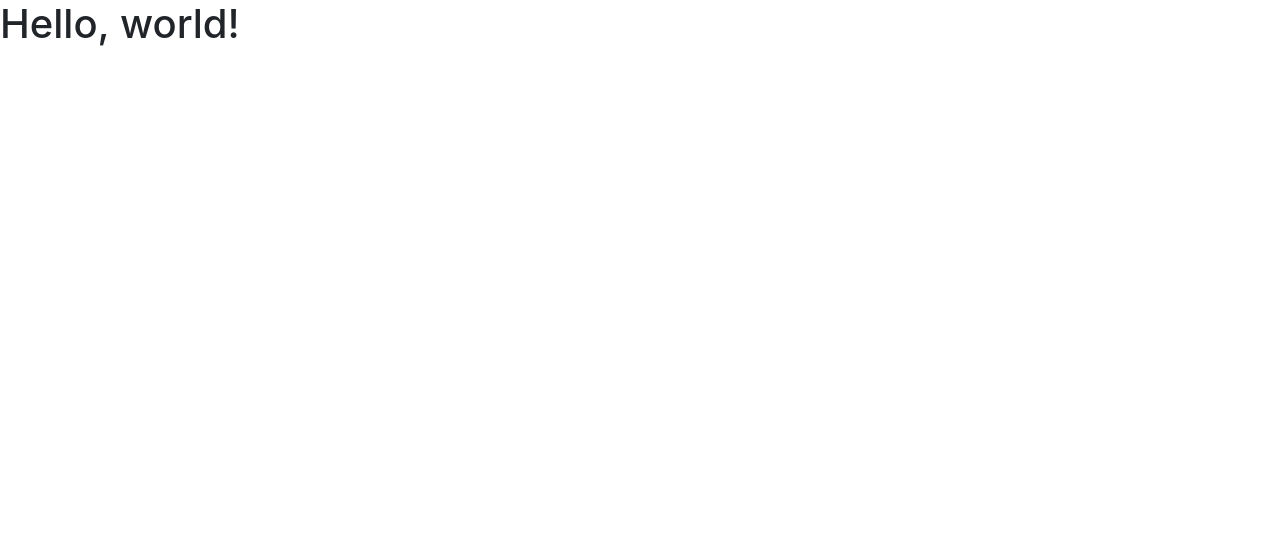
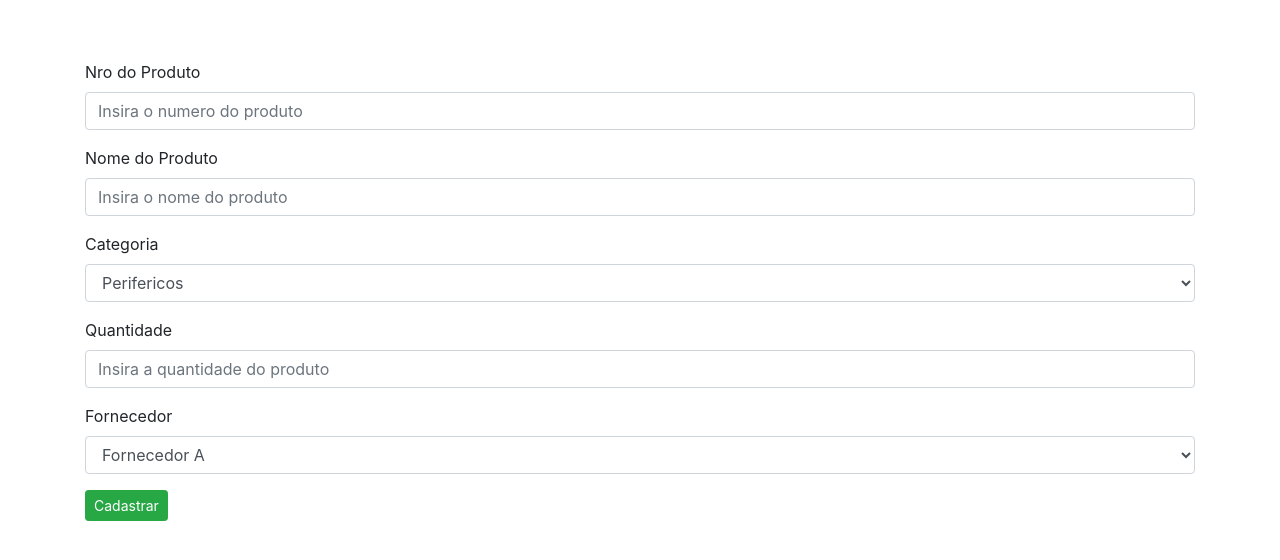
Before and after one commit to cleverson1992/php-crud, a PHP site: page / in a window 1280 px wide. Before the commit the part shown is almost empty. Shown: the top 560 px of the page. Run offline with PHP 8.4, Linux system fonts and the light colour scheme; some libraries are stand-ins or nearby versions.

Commit message:
inicio do form

```diff
--- a/index.php
+++ b/index.php
@@ -11,7 +11,47 @@
     <title>Hello, world!</title>
   </head>
   <body>
-    <h1>Hello, world!</h1>
+
+    <div class="container" style="margin-top: 60px;">
+      <form>
+        <div class="form-group">
+          <label >Nro do Produto</label>
+          <input type="number" class="form-control" placeholder="Insira o numero do produto">
+        </div>
+
+        <div class="form-group">
+          <label >Nome do  Produto</label>
+          <input type="text" class="form-control" placeholder="Insira o nome do produto">
+        </div>
+
+        <div class="form-group">
+          <label >Categoria</label>
+          <select class="form-control">
+            <option>Perifericos</option>
+            <option>Hardware</option>
+            <option>Software</option>
+            <option>Celulares</option>
+          </select>
+        </div>
+
+        <div class="form-group">
+          <label >Quantidade</label>
+          <input type="number" class="form-control" placeholder="Insira a quantidade do produto">
+        </div>
+
+        <div class="form-group">
+          <label >Fornecedor</label>
+          <select class="form-control">
+            <option>Fornecedor A</option>
+            <option>Fornecedor B</option>
+            <option>Fornecedor C</option>
+          </select>
+        </div>
+
+        <button type="submit" class="btn btn-success btn-sm">Cadastrar</button>
+
+      </form>
+    </div>
 
     <!-- Optional JavaScript -->
     <!-- jQuery first, then Popper.js, then Bootstrap JS -->
```
